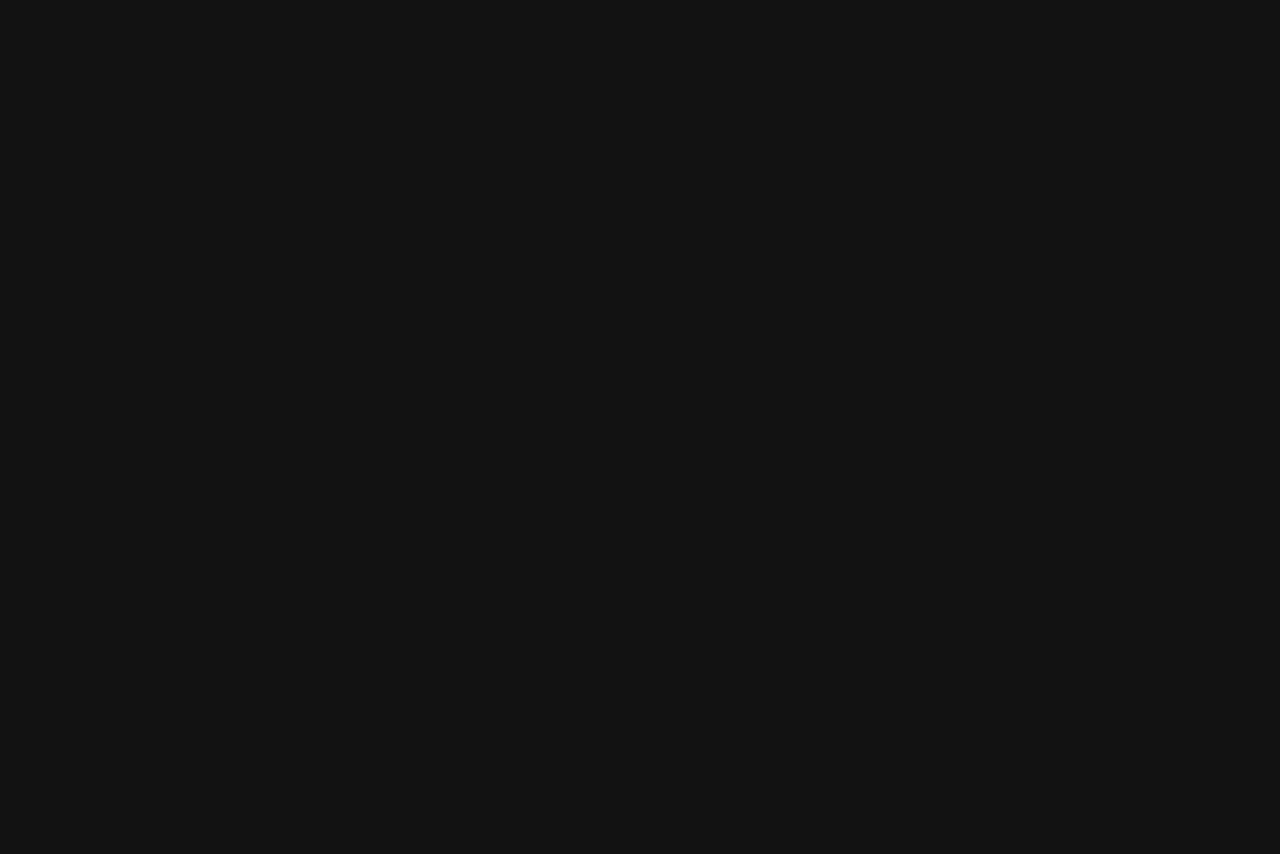
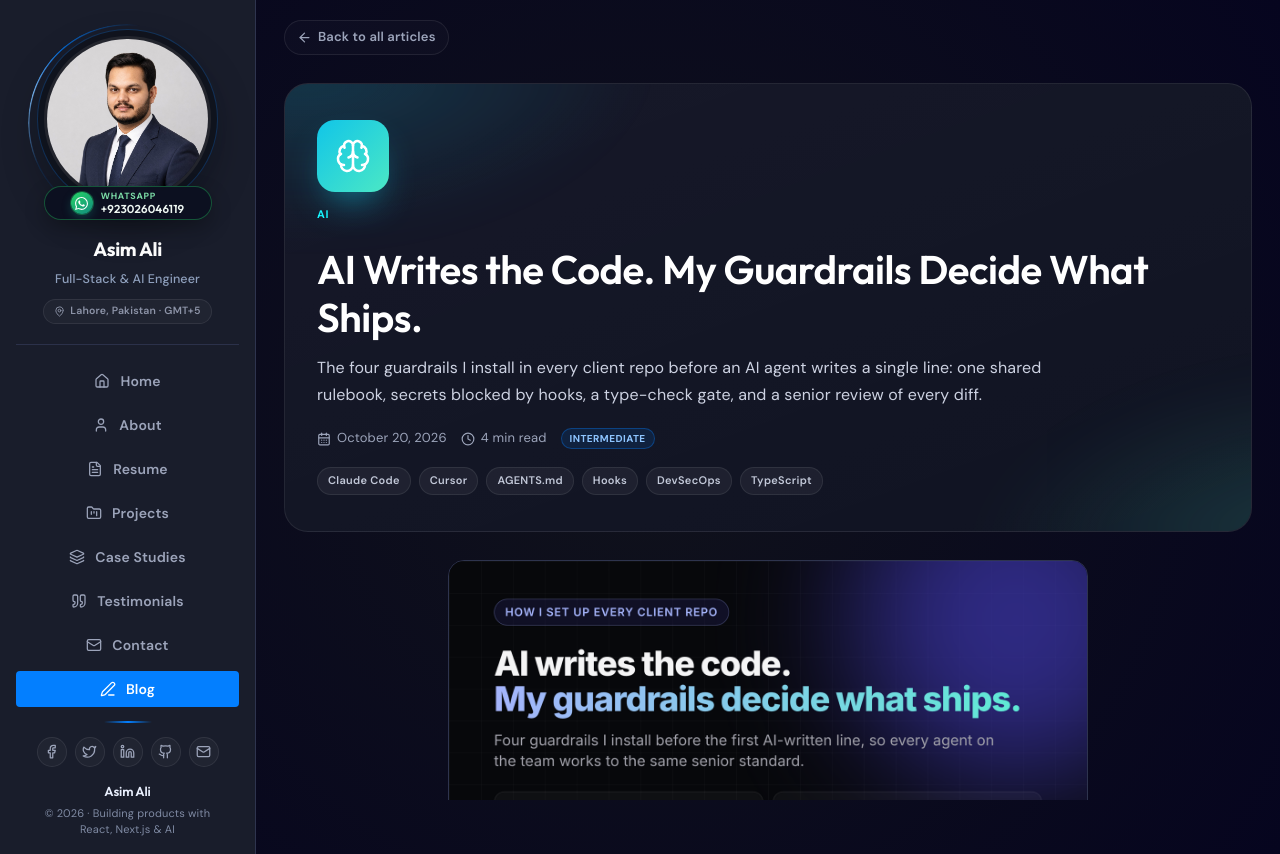
Before and after one commit to asimuaf41/portfolio-nextjs, a Next.js app: page /blog/ai-guardrails-client-repos in a window 1280 px wide. Before the commit this address had no page. Before the commit the page ends 800 px from the top, so only its background shows below. Built offline with nearby package versions, Linux system fonts and the light colour scheme.

Commit message:
blog:AI Writes the Code. My Guardrails Decide What Ships.

```diff
--- a/app/blog/[slug]/page.tsx
+++ b/app/blog/[slug]/page.tsx
@@ -64,8 +64,8 @@ export async function generateMetadata({
     section: post.category,
     publishedTime: post.publishedAt,
     modifiedTime: post.publishedAt,
-    image: `/blog/${post.slug}/opengraph-image.png`,
-    imageAlt: post.title,
+    image: post.image?.src ?? `/blog/${post.slug}/opengraph-image.png`,
+    imageAlt: post.image?.alt ?? post.title,
   });
 }
 
@@ -147,6 +147,19 @@ export default async function BlogDetailPage({
           ))}
         </div>
       </header>
+
+      {post.image ? (
+        <figure className="blog-article-banner blog-reveal">
+          {/* eslint-disable-next-line @next/next/no-img-element */}
+          <img
+            src={post.image.src}
+            alt={post.image.alt}
+            width={1400}
+            height={1400}
+            loading="eager"
+          />
+        </figure>
+      ) : null}
 
       <div className="blog-article-layout">
         <article className="blog-article-body">
--- a/data/blog.ts
+++ b/data/blog.ts
@@ -1278,4 +1278,86 @@ export const blogPosts: BlogPost[] = [
     conclusion:
       "48 hours isn't about coding fast — it's about saying no fast. Cut scope, lean on AI for the boilerplate, deploy on hour one, and ship something real. You'll learn more from one launched MVP than from a month of polishing a draft. Do this twice and you've built a skill that compounds for the rest of your career: turning ideas into shipped products at the speed your competitors are still in meetings about.",
   },
+  {
+    slug: "ai-guardrails-client-repos",
+    title: "AI Writes the Code. My Guardrails Decide What Ships.",
+    excerpt:
+      "The four guardrails I install in every client repo before an AI agent writes a single line: one shared rulebook, secrets blocked by hooks, a type-check gate, and a senior review of every diff.",
+    publishedAt: "2026-10-20",
+    category: "AI",
+    difficulty: "Intermediate",
+    popularity: 13,
+    tags: ["Claude Code", "Cursor", "AGENTS.md", "Hooks", "DevSecOps", "TypeScript"],
+    accent: "cyan",
+    icon: "Brain",
+    image: {
+      src: "/blog/ai-guardrails-client-repos.png",
+      alt: "Four AI guardrails for client repos: rules, hooks, gate and review",
+    },
+    intro:
+      "AI can write a feature in 20 minutes. It can also hardcode your API key in 20 seconds. That is why every client project I take on starts the same way: before any AI agent writes a single line, I set up the guardrails. Here is what goes into every repo.",
+    sections: [
+      {
+        heading: "1. One rulebook for every AI tool",
+        paragraphs: [
+          "A single AGENTS.md that Claude Code, Cursor and the rest of the team's agents all read. The stack, the commands and the conventions stay the same, whoever (or whatever) writes the code.",
+          "One file means no drift. When a convention changes, it changes in one place instead of in three tool-specific config files that slowly disagree.",
+        ],
+        code: {
+          language: "md",
+          snippet:
+            "# AGENTS.md\n\n## Stack\nNext.js, TypeScript (strict), Tailwind\n\n## Commands\n- npm run check-types\n- npm run lint\n\n## Rules\n- Never read or edit .env files\n- No new dependencies without asking\n- Keep changes inside the requested scope",
+        },
+      },
+      {
+        heading: "2. Secrets blocked by code, not by hope",
+        paragraphs: [
+          "A line in a prompt saying \"never touch .env\" is a request. A hook is a rule. With hooks in place, agents physically can't read env files, hardcode keys or push to the repo.",
+          "The agent can ask nicely all it wants. The hook runs before the tool call, and the call is refused.",
+        ],
+        callout: {
+          variant: "warning",
+          title: "Prompts are not security",
+          text: "Anything you rely on an agent to remember can be forgotten. Anything enforced by a hook cannot.",
+        },
+      },
+      {
+        heading: "3. \"Done\" means it compiles",
+        paragraphs: [
+          "An agent can't finish a task until the type check passes. A stop hook runs the check, and if it fails the agent keeps working. No more \"it's done\" followed by a red build.",
+        ],
+        bullets: [
+          "Type check runs before any task can be marked complete",
+          "Failures go straight back to the agent as feedback",
+          "The build stays green on every handoff",
+        ],
+      },
+      {
+        heading: "4. Every diff gets a senior review",
+        paragraphs: [
+          "A read-only reviewer agent checks each change for scope creep, silenced errors, leaked secrets and invented APIs. Then I read the diff myself before anything merges.",
+          "The reviewer catches the mechanical problems. My read catches the judgment calls.",
+        ],
+        code: {
+          language: "txt",
+          snippet:
+            "$ agent: read apps/web/.env.local\nx Blocked: this file holds real secrets.\n$ agent: task complete\nv check-types passed  v review: SHIP",
+        },
+      },
+      {
+        heading: "The result for clients",
+        paragraphs: [
+          "AI-level speed with senior-level control. Features ship faster, and nothing reaches production that I can't explain line by line.",
+          "I also turn the setup into a written playbook, so a new developer on the team is productive on day one.",
+        ],
+        callout: {
+          variant: "tip",
+          title: "Inconsistent AI output?",
+          text: "If your team uses AI coding tools and the output feels inconsistent, this is usually the missing layer.",
+        },
+      },
+    ],
+    conclusion:
+      "Guardrails are what turn AI coding from a gamble into a process. Set them up before the first AI-written line, and every agent on the team works to the same senior standard. How is your team keeping AI-written code production-safe?",
+  },
 ];
--- a/types/content.ts
+++ b/types/content.ts
@@ -88,6 +88,8 @@ export type BlogPost = {
   /** Shown in the pinned row on the blog index. */
   pinned?: boolean;
   pinOrder?: number;
+  /** Optional banner shown on the article page and used as the share image. */
+  image?: { src: string; alt: string };
 };
 
 export type TestimonialMetric = {
```
Also changed, not shown: app/globals.css, public/blog/ai-guardrails-client-repos.png (added), 66 other files (tests, documents, lock files or other folders).
